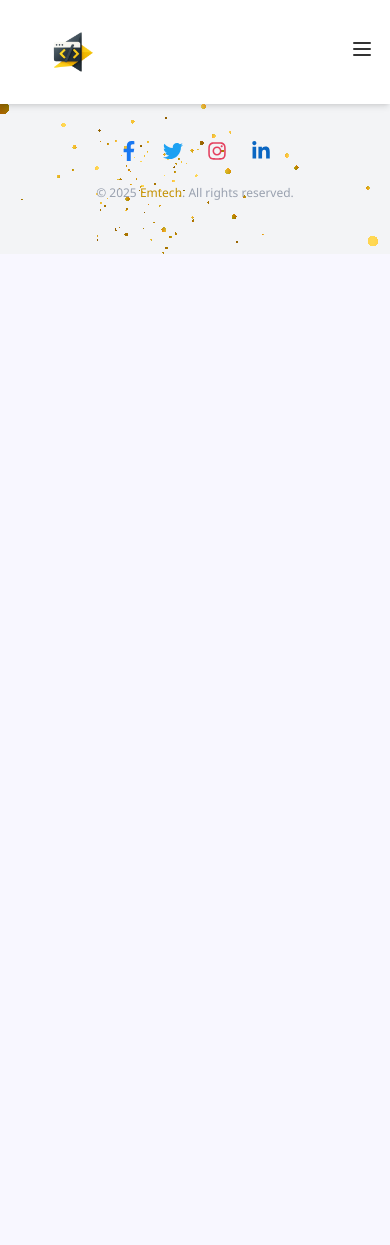
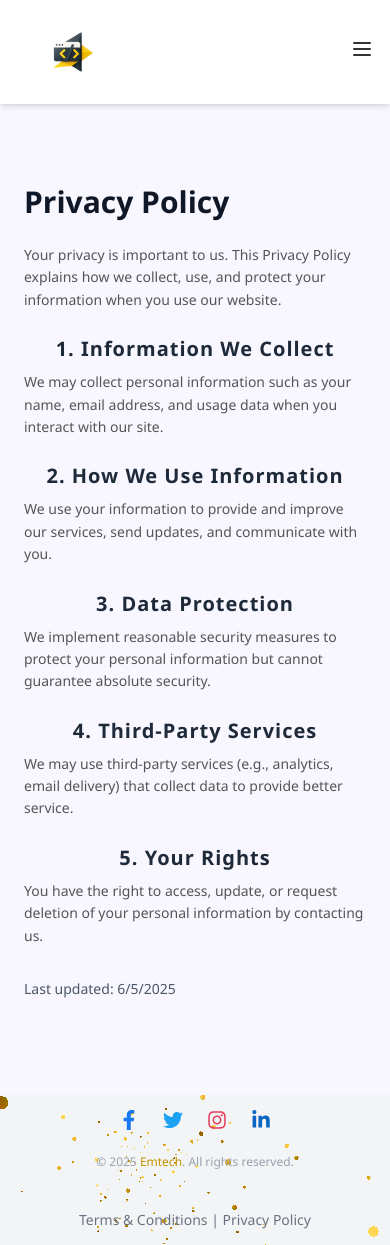
Before and after one commit to emachizy/emtech-myportfoliowebsite, a React (Vite) app: page /privacy in a window 390 px wide. Before the commit the page ends 844 px from the top, so only its background shows below. Built offline with nearby package versions, Linux system fonts and the light colour scheme; a web font is replaced by a local one.

Commit message:
terms and privacy updated

```diff
--- a/src/App.jsx
+++ b/src/App.jsx
@@ -21,6 +21,8 @@ import InstagramGrowth from "./pages/services/InstagramGrowth";
 import DigitalMarketing from "./pages/services/DigitalMarketing";
 import ProjectManagement from "./pages/services/ProjectManagement";
 import LegacyMigration from "./pages/services/LegacyMigration";
+import TermsAndConditions from "./pages/TermsAndConditions";
+import PrivacyPolicy from "./pages/PrivacyPolicy";
 
 function App() {
   const [isLoading, setIsLoading] = useState(true);
@@ -75,6 +77,8 @@ function App() {
             <Route path="/contact" element={<Contact />} />
             <Route path="/blog" element={<Blog />} />
             <Route path="/blog/:slug" element={<BlogPost />} />
+            <Route path="/terms" element={<TermsAndConditions />} />
+            <Route path="/privacy" element={<PrivacyPolicy />} />
           </Routes>
 
           <Footer />
--- a/src/components/Footer.jsx
+++ b/src/components/Footer.jsx
@@ -84,6 +84,15 @@ const Footer = () => {
           <span className="text-secondary font-medium">Emtech</span>. All rights
           reserved.
         </p>
+        <div className="text-sm text-gray-500 mt-4">
+          <a href="/terms" className="hover:text-blue-600">
+            Terms & Conditions
+          </a>
+          {" | "}
+          <a href="/privacy" className="hover:text-blue-600">
+            Privacy Policy
+          </a>
+        </div>
       </motion.div>
     </footer>
   );
--- a/src/pages/About.jsx
+++ b/src/pages/About.jsx
@@ -56,7 +56,7 @@ const About = () => {
           yGap={36}
         />
         <div className="relative w-full max-w-[95vw] mx-auto my-10 rounded-4xl bg-gray-100 pt-10 pb-24">
-          <div className="flex flex-col-reverse md:flex-row items-center justify-between gap-8 py-24 px-4 md:px-16">
+          <div className="flex flex-col-reverse md:flex-row items-center justify-between gap-8 py-2 px-4">
             {/* Image Section */}
             <div className="flex-1 flex justify-center">
               <div
--- /dev/null
+++ b/src/pages/PrivacyPolicy.jsx
@@ -0,0 +1,55 @@
+import React from "react";
+
+const PrivacyPolicy = () => {
+  return (
+    <section className="max-w-5xl mx-auto px-6 py-20 text-gray-800">
+      <h1 className="text-3xl font-bold mb-6 text-gray-900">Privacy Policy</h1>
+      <p className="mb-4">
+        Your privacy is important to us. This Privacy Policy explains how we
+        collect, use, and protect your information when you use our website.
+      </p>
+
+      <h2 className="text-xl font-semibold mt-6 mb-2">
+        1. Information We Collect
+      </h2>
+      <p className="mb-4">
+        We may collect personal information such as your name, email address,
+        and usage data when you interact with our site.
+      </p>
+
+      <h2 className="text-xl font-semibold mt-6 mb-2">
+        2. How We Use Information
+      </h2>
+      <p className="mb-4">
+        We use your information to provide and improve our services, send
+        updates, and communicate with you.
+      </p>
+
+      <h2 className="text-xl font-semibold mt-6 mb-2">3. Data Protection</h2>
+      <p className="mb-4">
+        We implement reasonable security measures to protect your personal
+        information but cannot guarantee absolute security.
+      </p>
+
+      <h2 className="text-xl font-semibold mt-6 mb-2">
+        4. Third-Party Services
+      </h2>
+      <p className="mb-4">
+        We may use third-party services (e.g., analytics, email delivery) that
+        collect data to provide better service.
+      </p>
+
+      <h2 className="text-xl font-semibold mt-6 mb-2">5. Your Rights</h2>
+      <p className="mb-4">
+        You have the right to access, update, or request deletion of your
+        personal information by contacting us.
+      </p>
+
+      <p className="mt-8 text-gray-600 text-sm">
+        Last updated: {new Date().toLocaleDateString()}
+      </p>
+    </section>
+  );
+};
+
+export default PrivacyPolicy;
--- /dev/null
+++ b/src/pages/TermsAndConditions.jsx
@@ -0,0 +1,51 @@
+import React from "react";
+
+const TermsAndConditions = () => {
+  return (
+    <section className="max-w-5xl mx-auto px-6 py-20 text-gray-800">
+      <h1 className="text-3xl font-bold mb-6 text-gray-900">
+        Terms and Conditions
+      </h1>
+      <p className="mb-4">
+        Welcome to our website. By accessing or using our services, you agree to
+        comply with and be bound by the following terms and conditions. Please
+        read them carefully.
+      </p>
+
+      <h2 className="text-xl font-semibold mt-6 mb-2">1. Use of the Website</h2>
+      <p className="mb-4">
+        You agree to use this website only for lawful purposes and in a manner
+        that does not infringe the rights of, or restrict the use and enjoyment
+        of this website by any third party.
+      </p>
+
+      <h2 className="text-xl font-semibold mt-6 mb-2">
+        2. Intellectual Property
+      </h2>
+      <p className="mb-4">
+        All content, design, and logos are owned by us and protected by
+        intellectual property laws. Unauthorized use is prohibited.
+      </p>
+
+      <h2 className="text-xl font-semibold mt-6 mb-2">
+        3. Limitation of Liability
+      </h2>
+      <p className="mb-4">
+        We will not be liable for any damages arising from the use of this
+        website.
+      </p>
+
+      <h2 className="text-xl font-semibold mt-6 mb-2">4. Changes to Terms</h2>
+      <p className="mb-4">
+        We may revise these terms at any time. By continuing to use our website,
+        you accept the updated terms.
+      </p>
+
+      <p className="mt-8 text-gray-600 text-sm">
+        Last updated: {new Date().toLocaleDateString()}
+      </p>
+    </section>
+  );
+};
+
+export default TermsAndConditions;
```
